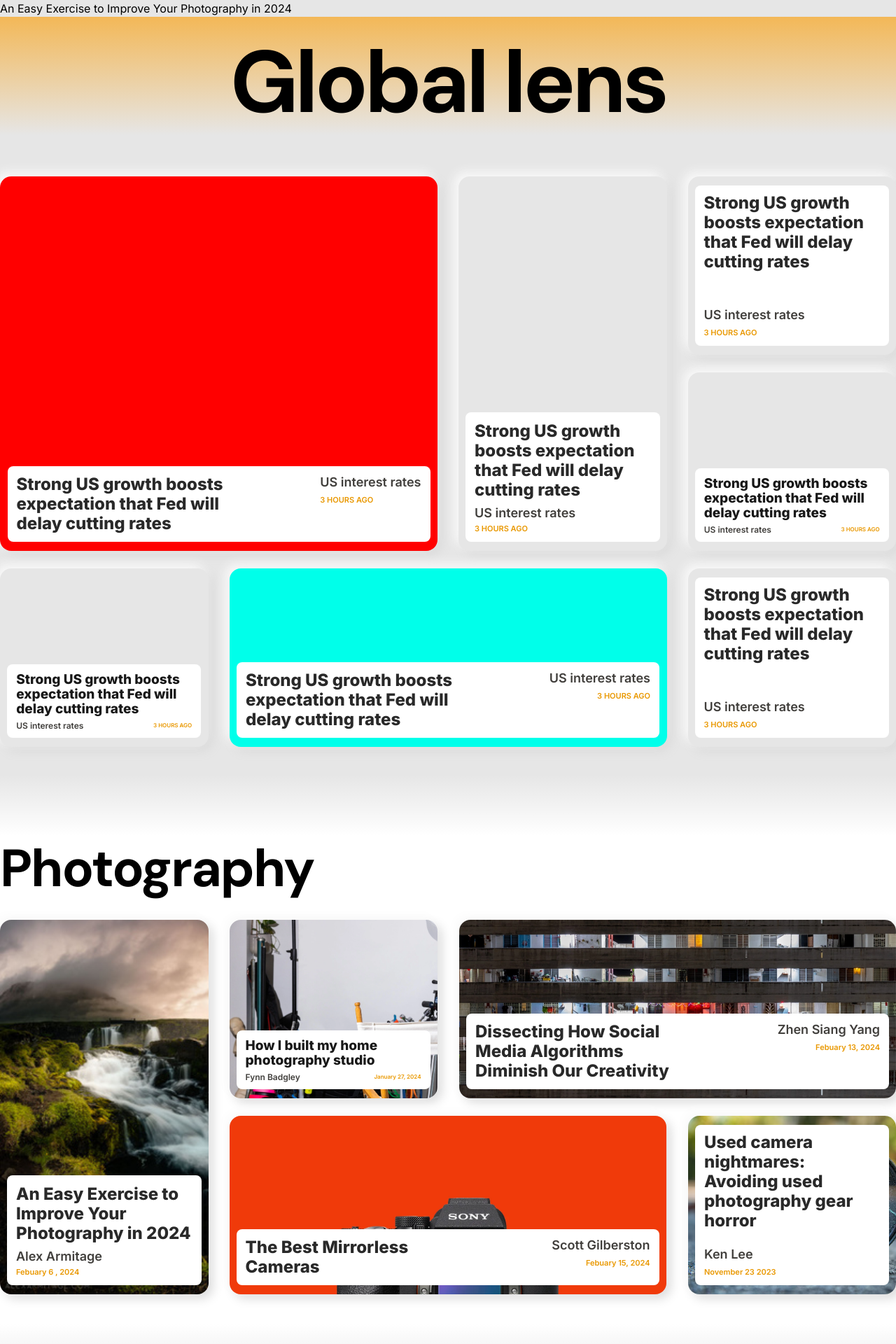
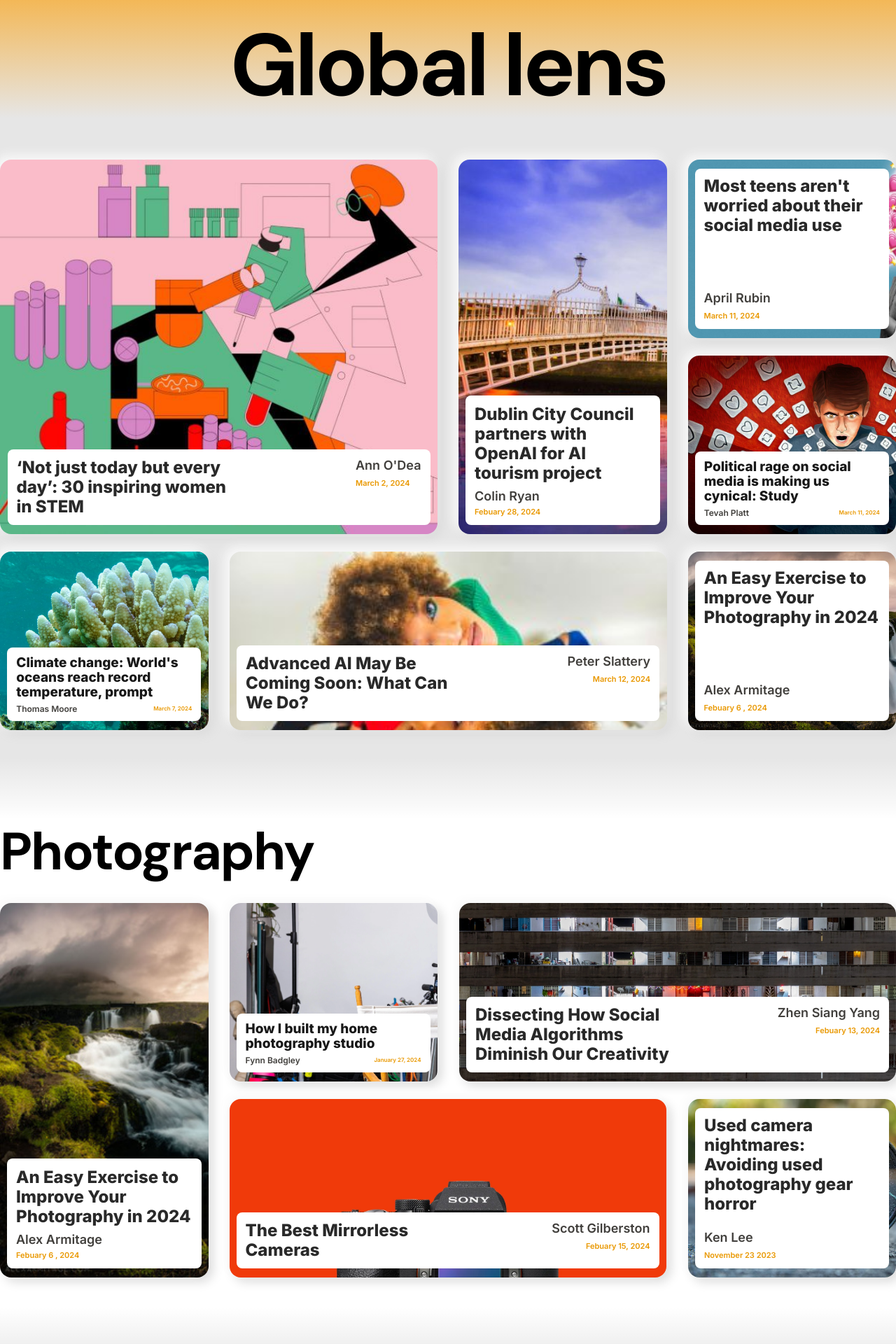
Before and after one commit to NichitaCon/IntegratedProject, a PHP site: page / in a window 1280 px wide. Shown: the top 1920 px of the page at 70% size. Run offline with PHP 8.4, Linux system fonts and the light colour scheme; data comes from the database, SQL or seed files in the repository.

Commit message:
everything php'd

```diff
--- a/index.php
+++ b/index.php
@@ -57,19 +57,23 @@ $stories = Story::findByAuthor($authorId, $options = array('limit' => 3, 'offset
 // $myId = 5;
 // $mainStory = Story::findById($myId);
 
-$mainStoryID1 = 1;
-$mainStoryID2 = 1;
-$mainStoryID3 = 1;
-$mainStoryID4 = 1;
-$mainStoryID5 = 1;
+$mainStoryID1 = 8;
+$mainStoryID2 = 7;
+$mainStoryID3 = 13;
+$mainStoryID4 = 14;
+$mainStoryID5 = 18;
+$mainStoryID6 = 21;
+$mainStoryID7 = 1;
 
 $mainStory1 = Story::findById($mainStoryID1);
 $mainStory2 = Story::findById($mainStoryID2);
 $mainStory3 = Story::findById($mainStoryID3);
 $mainStory4 = Story::findById($mainStoryID4);
 $mainStory5 = Story::findById($mainStoryID5);
+$mainStory6 = Story::findById($mainStoryID6);
+$mainStory7 = Story::findById($mainStoryID7);
 
-echo $mainStory1->headline;
+// echo $mainStory1->headline;
 ?>
 
 
@@ -92,90 +96,120 @@ echo $mainStory1->headline;
     <header>
         <h1>Global lens</h1>
     </header>
-    <section class="components">
+    <section class="topStory">
         <div class="container">
             <!-- largeComponent -->
-            <a href="singlepage.php?id=<?=$photoBlockS1->id ?>" class="width-6 portrude largeComponent">
+            <a href="singlepage.php?id=<?=$mainStory1->id ?>" class="width-6 portrude largeComponent">
                     <style>
-                        .topStory .tallComponent {
-                            background-image: url("images/<?= $photoBlockS1->img_url ?>");
+                        .topStory .largeComponent {
+                            background-image: url("images/<?= $mainStory1->img_url ?>");
                         }
                     </style>
                 <div class="whiteBox">
-                    <h2>Strong US growth boosts expectation that Fed will delay cutting rates</h2>
+                    <h2><?= substr($mainStory1->headline, 0, 63) ?></h2>
                     <div class="category">
-                        <p class="author">US interest rates</p>
-                        <p class="date">3 HOURS AGO</p>
+                        <p class="author"><?= Author::findById($mainStory1->author_id)->first_name . " " . Author::findById($mainStory1->author_id)->last_name ?></p>
+                        <p class="date"><?= substr($mainStory1->created_at, 0, 52) ?></p>
                     </div>
                 </div>
             </a>
 
             <!-- tallComponent -->
-            <div class="width-3 portrude tallComponent">
+            <a href="singlepage.php?id=<?=$mainStory2->id ?>" class="width-3 portrude tallComponent">
+                    <style>
+                        .topStory .tallComponent {
+                            background-image: url("images/<?= $mainStory2->img_url ?>");
+                        }
+                    </style>
                 <div class="whiteBox">
-                    <h2>Strong US growth boosts expectation that Fed will delay cutting rates</h2>
+                    <h2><?= substr($mainStory2->headline, 0, 63) ?></h2>
                     <div class="category">
-                        <p class="author">US interest rates</p>
-                        <p class="date">3 HOURS AGO</p>
+                        <p class="author"><?= Author::findById($mainStory2->author_id)->first_name . " " . Author::findById($mainStory2->author_id)->last_name ?></p>
+                        <p class="date"><?= substr($mainStory2->created_at, 0, 52) ?></p>
                     </div>
                 </div>
-            </div>
+            </a>
 
             <div class="width-3 space-between">
                 <!-- cardComponent -->
-                <div class="width-3 portrude cardComponent">
+                <a href="singlepage.php?id=<?=$mainStory3->id ?>" class="width-3 portrude cardComponent ver1">
+                    <style>
+                        .topStory .cardComponent.ver1 {
+                            background-image: url("images/<?= $mainStory3->img_url ?>");
+                        }
+                    </style>
                     <div class="whiteBox">
-                        <h2>Strong US growth boosts expectation that Fed will delay cutting rates</h2>
-                        <div class="category">
-                            <p class="author">US interest rates</p>
-                            <p class="date">3 HOURS AGO</p>
-                        </div>
+                    <h2><?= substr($mainStory3->headline, 0, 63) ?></h2>
+                    <div class="category">
+                        <p class="author"><?= Author::findById($mainStory3->author_id)->first_name . " " . Author::findById($mainStory3->author_id)->last_name ?></p>
+                        <p class="date"><?= substr($mainStory3->created_at, 0, 52) ?></p>
                     </div>
                 </div>
+                </a>
 
                 <!-- mediumComponent -->
-                <div class="width-3 portrude mediumComponent">
-                    <div class="whiteBox">
-                        <h2>Strong US growth boosts expectation that Fed will delay cutting rates</h2>
-                        <div class="category">
-                            <p class="author">US interest rates</p>
-                            <p class="date">3 HOURS AGO</p>
-                        </div>
+                <a href="singlepage.php?id=<?=$mainStory4->id ?>" class="width-3 portrude mediumComponent ver1">
+                    <style>
+                        .topStory .mediumComponent.ver1 {
+                            background-image: url("images/<?= $mainStory4->img_url ?>");
+                        }
+                    </style>
+                <div class="whiteBox">
+                    <h2><?= substr($mainStory4->headline, 0, 63) ?></h2>
+                    <div class="category">
+                        <p class="author"><?= Author::findById($mainStory4->author_id)->first_name . " " . Author::findById($mainStory4->author_id)->last_name ?></p>
+                        <p class="date"><?= substr($mainStory4->created_at, 0, 52) ?></p>
                     </div>
                 </div>
+                </a>
             </div>
 
             <!-- mediumComponent -->
-            <div class="width-3 portrude mediumComponent">
+            <a href="singlepage.php?id=<?=$mainStory5->id ?>" class="width-3 portrude mediumComponent ver2">
+            <style>
+                        .topStory .mediumComponent.ver2 {
+                            background-image: url("images/<?= $mainStory5->img_url ?>");
+                        }
+                    </style>
                 <div class="whiteBox">
-                    <h2>Strong US growth boosts expectation that Fed will delay cutting rates</h2>
+                    <h2><?= substr($mainStory5->headline, 0, 63) ?></h2>
                     <div class="category">
-                        <p class="author">US interest rates</p>
-                        <p class="date">3 HOURS AGO</p>
+                        <p class="author"><?= Author::findById($mainStory5->author_id)->first_name . " " . Author::findById($mainStory5->author_id)->last_name ?></p>
+                        <p class="date"><?= substr($mainStory5->created_at, 0, 52) ?></p>
                     </div>
                 </div>
-            </div>
+            </a>
 
             <!-- longComponent -->
-            <div class="width-6 portrude longComponent">
+            <a href="singlepage.php?id=<?=$mainStory6->id ?>" class="width-6 portrude longComponent">
+                    <style>
+                        .topStory .longComponent {
+                            background-image: url("images/<?= $mainStory6->img_url ?>");
+                        }
+                    </style>
                 <div class="whiteBox">
-                    <h2>Strong US growth boosts expectation that Fed will delay cutting rates</h2>
+                    <h2><?= substr($mainStory6->headline, 0, 63) ?></h2>
                     <div class="category">
-                        <p class="author">US interest rates</p>
-                        <p class="date">3 HOURS AGO</p>
+                        <p class="author"><?= Author::findById($mainStory6->author_id)->first_name . " " . Author::findById($mainStory6->author_id)->last_name ?></p>
+                        <p class="date"><?= substr($mainStory6->created_at, 0, 52) ?></p>
                     </div>
                 </div>
-            </div>
+            </a>
             <!-- cardComponent -->
-            <div class="width-3 portrude cardComponent">
+            <a href="singlepage.php?id=<?=$mainStory7->id ?>" class="width-3 portrude cardComponent ver2">
+                    <style>
+                        .topStory .cardComponent.ver2 {
+                            background-image: url("images/<?= $mainStory7->img_url ?>");
+                        }
+                    </style>
                 <div class="whiteBox">
-                    <h2>Strong US growth boosts expectation that Fed will delay cutting rates</h2>
+                    <h2><?= substr($mainStory7->headline, 0, 63) ?></h2>
                     <div class="category">
-                        <p class="author">US interest rates</p>
-                        <p class="date">3 HOURS AGO</p>
+                        <p class="author"><?= Author::findById($mainStory7->author_id)->first_name . " " . Author::findById($mainStory7->author_id)->last_name ?></p>
+                        <p class="date"><?= substr($mainStory7->created_at, 0, 52) ?></p>
                     </div>
                 </div>
-            </div>
+            </a>
         </div>
     </section>
 
```
